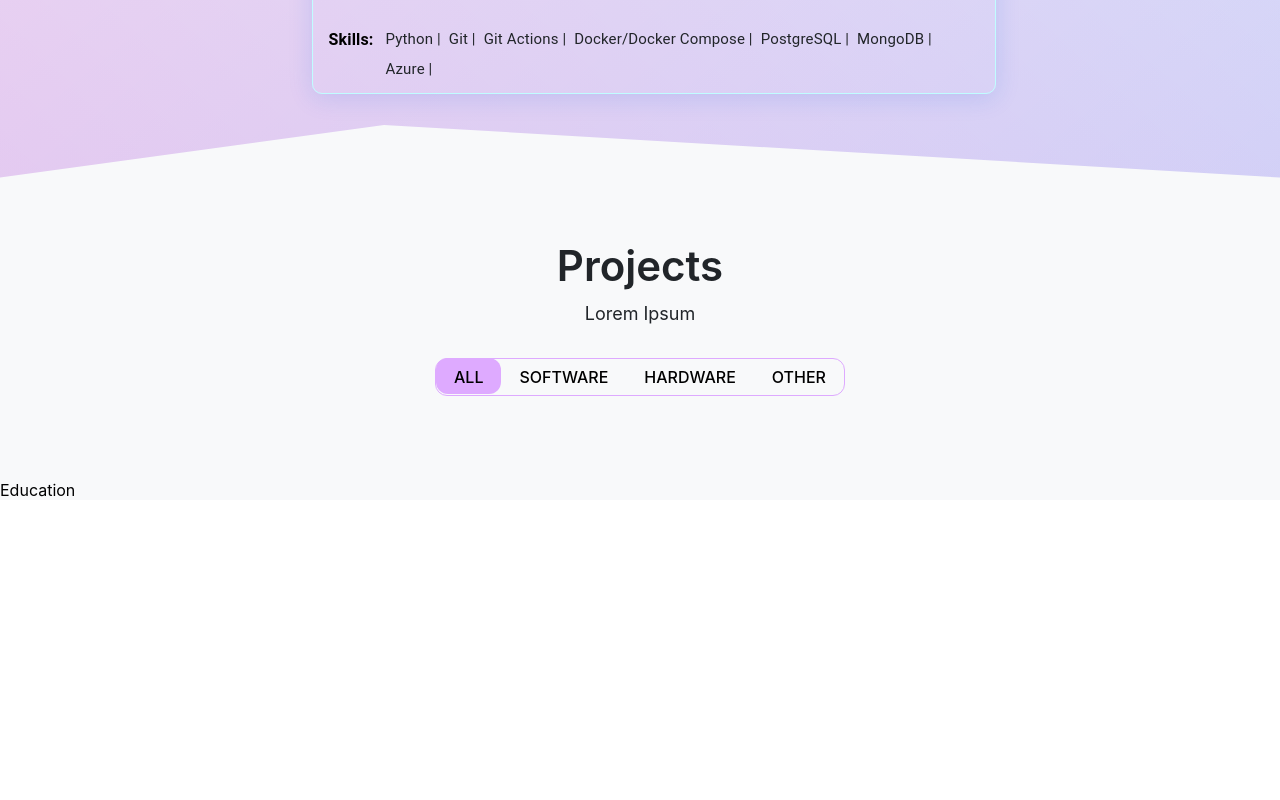
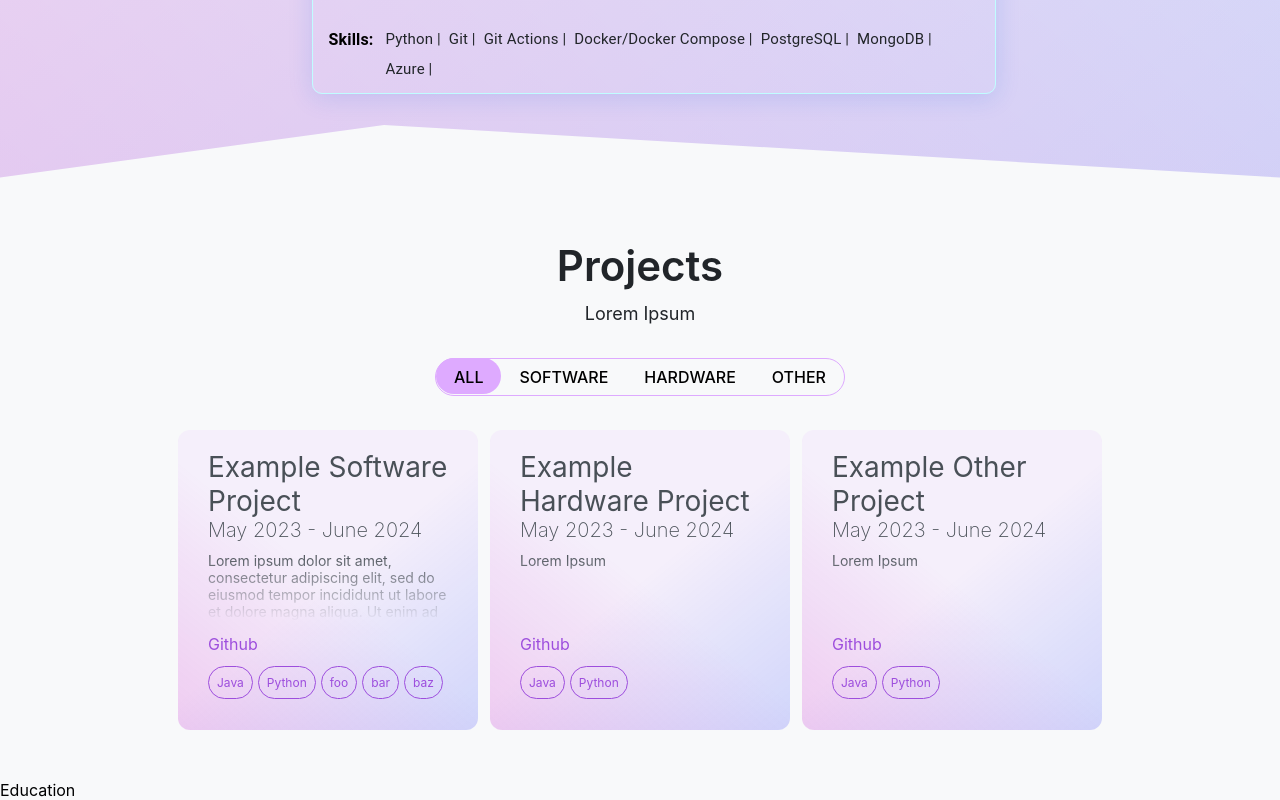
Before and after one commit to davphan/Portfolio, a React (Create React App) app: page / in a window 1280 px wide. Shown: the part 2997-3797 px from the top of the page. Before the commit the page ends 3497 px from the top, so only its background shows below. Built offline with nearby package versions, Linux system fonts and the light colour scheme.

Commit message:
Project section complete

```diff
--- a/src/components/Helper/ToggleBar.js
+++ b/src/components/Helper/ToggleBar.js
@@ -9,19 +9,20 @@ const ToggleGroup = styled.div`
   display: flex;
   border: 1.5px solid ${({ theme }) => theme.primary_light};
   font-size: 16px;
-  border-radius: 12px;
+  border-radius: 20px;
   font-weight: 500;
   margin: 22px 0;
 
   @media screen and (max-width: 768px) {
     font-size: 14px;
+    border-radius: 16px;
   }
 `;
 
 const ToggleButton = styled.div`
   padding: 8px 18px;
   cursor: pointer;
-  border-radius: 12px;
+  border-radius: 20px;
 
   &:hover {
     background-color: ${({ theme }) => theme.primary_dark + 20};
@@ -29,6 +30,7 @@ const ToggleButton = styled.div`
 
   @media screen and (max-width: 768px) {
     padding: 6px 8px;
+    border-radius: 16px;
   }
 `;
 
@@ -37,13 +39,17 @@ const ToggleSelected = styled.div`
   top: 22.8px;
   height: 30.4px;
   z-index: -1;
-  border-radius: 12px;
+  border-radius: 20px;
   background-color: ${({ theme }) => theme.primary_light};
   transition: all 0.2s ease-in-out;
   ${({ left, width, height }) => `left: ${left}px; width: ${width}px; height: ${height}px;`};
+
+  @media screen and (max-width: 768px) {
+    border-radius: 16px;
+  }
 `;
 
-export function ToggleBar({ buttons, currentButton, setCurrentButton }) {
+export default function ToggleBar({ buttons, currentButton, setCurrentButton }) {
   // https://stackoverflow.com/questions/76744228/react-hook-useref-cannot-be-called-inside-a-callback-error
   // Object storing {buttonName: buttonRef}
   const buttonRefs = useRef({});
--- /dev/null
+++ b/src/components/Projects/ProjectCard.js
@@ -0,0 +1,144 @@
+import React from "react";
+import styled from "styled-components";
+
+const CardContainer = styled.div`
+  width: 300px;
+  height: 300px;
+  border-radius: 12px;
+  background-color: ${({ theme }) => theme.primary_light + 20};
+  transition: all 0.3s ease-in-out;
+`;
+
+const CardGradient = styled.div`
+  width: 100%;
+  height: 100%;
+  box-sizing: border-box;
+  padding: 20px 30px;
+  border-radius: 12px;
+  background: linear-gradient(38.73deg,
+      rgba(204, 0, 187, 0.15) 0%,
+      rgba(201, 32, 184, 0) 50%
+    ),
+    linear-gradient(
+      141.27deg,
+      rgba(0, 70, 289, 0) 50%,
+      rgba(0, 70, 289, 0.15) 100%
+    );
+
+  display: flex;
+  flex-direction: column;
+  justify-content: flex-start;
+  gap: 10px;
+`;
+
+const CardHeader = styled.div`
+  display: flex;
+  flex-direction: column;
+`;
+
+const CardTitle = styled.div`
+  font-size: 28px;
+  font-weight: 400;
+  color: ${({ theme }) => theme.secondary_dark};
+`;
+
+const CardDate = styled.div`
+  font-size: 20px;
+  font-weight: 200;
+  color: ${({ theme }) => theme.secondary_dark};
+`;
+
+const CardBody = styled.div`
+  display: flex;
+  flex-direction: column;
+  gap: 12px;
+`;
+
+const CardDescription = styled.div`
+  display: inline-block;
+  font-size: 14px;
+  overflow-y: hidden;
+  height: 70px;
+  color: ${({ theme }) => theme.secondary_dark};
+  mask: linear-gradient(180deg, rgba(0, 0, 0, 1), rgba(0, 0, 0, 0));
+`;
+
+const TagList = styled.div`
+  display: flex;
+  overflow: auto;
+  gap: 5px;
+  font-size: 12px;
+  padding-bottom: 5px;
+
+  /*
+  https://stackoverflow.com/questions/19230289/use-transition-on-webkit-scrollbar
+  Scroll bar animations
+  */
+  @property --var1 {
+    syntax: "<color>";
+    inherits: true;
+    initial-value: transparent;
+  }
+  transition: --var1 0.2s;
+
+  &:hover {
+    --var1: ${({ theme }) => theme.primary_dark + 30};
+  }
+
+  &::-webkit-scrollbar {
+    height: 5px;
+  }
+
+  &::-webkit-scrollbar-thumb {
+    border-radius: 5px;
+    background: var(--var1);
+  }
+`;
+
+const Tag = styled.div`
+  border: 1.5px solid ${({ theme }) => theme.primary_dark};
+  border-radius: 20px;
+  padding: 8px;
+  color: ${({ theme }) => theme.primary_dark};
+`;
+
+const LinkList = styled.div`
+  display: flex;
+`;
+
+const ProjectLink = styled.a`
+  color: ${({ theme }) => theme.primary_dark};
+  text-decoration: none;
+  cursor: pointer;
+  transition: all 0.1s ease-in-out;
+
+  &:hover {
+    color: ${({ theme }) => theme.accent_light};
+  }
+`;
+
+export default function ProjectCard({ project }) {
+  return (
+    <CardContainer>
+      <CardGradient>
+        <CardHeader>
+          <CardTitle>{project.title}</CardTitle>
+          <CardDate>{project.date}</CardDate>
+        </CardHeader>
+        <CardBody>
+          <CardDescription>{project.description}</CardDescription>
+          <LinkList>
+            {project.links.map((link) => (
+              <ProjectLink src={link.url}>{link.name}</ProjectLink>
+            ))}
+          </LinkList>
+          <TagList>
+            {project.tags.map((tag) => (
+              <Tag>{tag}</Tag>
+            ))}
+          </TagList>
+        </CardBody>
+      </CardGradient>
+    </CardContainer>
+  );
+}
--- a/src/components/Projects/index.js
+++ b/src/components/Projects/index.js
@@ -2,100 +2,37 @@ import React, { useState } from "react";
 import styled from "styled-components";
 import { SectionContainer, Wrapper, Title, Description } from "../Helper";
 import { projects } from "../../data/text";
-import { ToggleBar } from "../Helper/ToggleBar";
-
-const ToggleGroup = styled.div`
-  display: flex;
-  border: 1.5px solid ${({ theme }) => theme.primary_light};
-  font-size: 16px;
-  border-radius: 12px;
-  font-weight: 500;
-  margin: 22px 0;
-
-  @media screen and (max-width: 768px) {
-    font-size: 14px;
-  }
-`;
-
-const ToggleButton = styled.div`
-  padding: 8px 18px;
-  cursor: pointer;
-  border-radius: 12px;
-
-  ${({ toggle, name, theme }) => toggle === name && `background-color: ${theme.primary_light};`}
-  ${({ position }) => position === "first" && `border-radius: 12px 0 0 12px;`}
-  ${({ position }) => position === "last" && `border-radius: 0 12px 12px 0;`}
-
-  &:hover {
-    background-color: ${({ theme }) => theme.primary_dark + 20};
-  }
-
-  @media screen and (max-width: 768px) {
-    padding: 6px 8px;
-  }
-`;
-
-const ToggleSelected = styled.div`
-
-`;
-
-const Divider = styled.div`
-  display: none;
-  width: 1.5px;
-  background-color: ${({ theme }) => theme.primary_light};
-`;
+import ToggleBar from "../Helper/ToggleBar";
+import ProjectCard from "./ProjectCard";
 
 const CardContainer = styled.div`
-  width: 100%;
-`;
-
-const ProjectCard = styled.div`
-  width: 100%;
+  display: flex;
+  flex-wrap: wrap;
+  justify-content: center;
+  gap: 12px;
 `;
 
 export default function Projects() {
-  // const [toggle, setToggle] = useState("all");
-  // const toggleAll = () => {
-  //   setToggle("all");
-  // };
-  // const toggleSoftware = () => {
-  //   setToggle("software");
-  // };
-  // const toggleHardware = () => {
-  //   setToggle("hardware");
-  // };
-  // const toggleOther = () => {
-  //   setToggle("other");
-  // };
   const categories = ["ALL", "SOFTWARE", "HARDWARE", "OTHER"];
-  const [currentButton, setCurrentButton] = useState(categories[0]);
+  const [currentCategory, setCurrentCategory] = useState(categories[0]);
 
   return (
     <SectionContainer id="projects">
       <Wrapper>
         <Title>Projects</Title>
         <Description>Lorem Ipsum</Description>
-        {/* <ToggleGroup>
-          <ToggleButton toggle={toggle} name="all" position={"first"} onClick={toggleAll}>ALL</ToggleButton>
-          <Divider/>
-          <ToggleButton toggle={toggle} name="software" onClick={toggleSoftware}>SOFTWARE</ToggleButton>
-          <Divider/>
-          <ToggleButton toggle={toggle} name="hardware" onClick={toggleHardware}>HARDWARE</ToggleButton>
-          <Divider/>
-          <ToggleButton toggle={toggle} name="other" position={"last"} onClick={toggleOther}>OTHER</ToggleButton>
-        </ToggleGroup> */}
-        <ToggleBar buttons={categories} currentButton={currentButton} setCurrentButton={setCurrentButton}/>
+        <ToggleBar buttons={categories} currentButton={currentCategory} setCurrentButton={setCurrentCategory}/>
         <CardContainer>
-          {/* {toggle === "all" &&
+          {currentCategory === "ALL" &&
             projects.map((project) => <ProjectCard project={project}/>)
           }
           {
             projects
-              .filter((item) => item.group === toggle)
+              .filter((item) => item.group === currentCategory.toLowerCase())
               .map((project) => (
                 <ProjectCard project={project}/>
               ))
-          } */}
+          }
         </CardContainer>
       </Wrapper>
     </SectionContainer>
--- a/src/data/text.js
+++ b/src/data/text.js
@@ -215,9 +215,9 @@ export const projects = [
     id: 0,
     title: "Example Software Project",
     date: "May 2023 - June 2024",
-    description: "Lorem Ipsum",
+    description: "Lorem ipsum dolor sit amet, consectetur adipiscing elit, sed do eiusmod tempor incididunt ut labore et dolore magna aliqua. Ut enim ad minim veniam, quis nostrud exercitation ullamco laboris nisi ut aliquip ex ea commodo consequat. Duis aute irure dolor in reprehenderit in voluptate velit esse cillum dolore eu fugiat nulla pariatur. Excepteur sint occaecat cupidatat non proident, sunt in culpa qui officia deserunt mollit anim id est laborum.",
     image: "",
-    tags: ["Java", "Python"],
+    tags: ["Java", "Python", "foo", "bar", "baz", "hee", "hoo"],
     group: "software",
     links: [
       {
```
